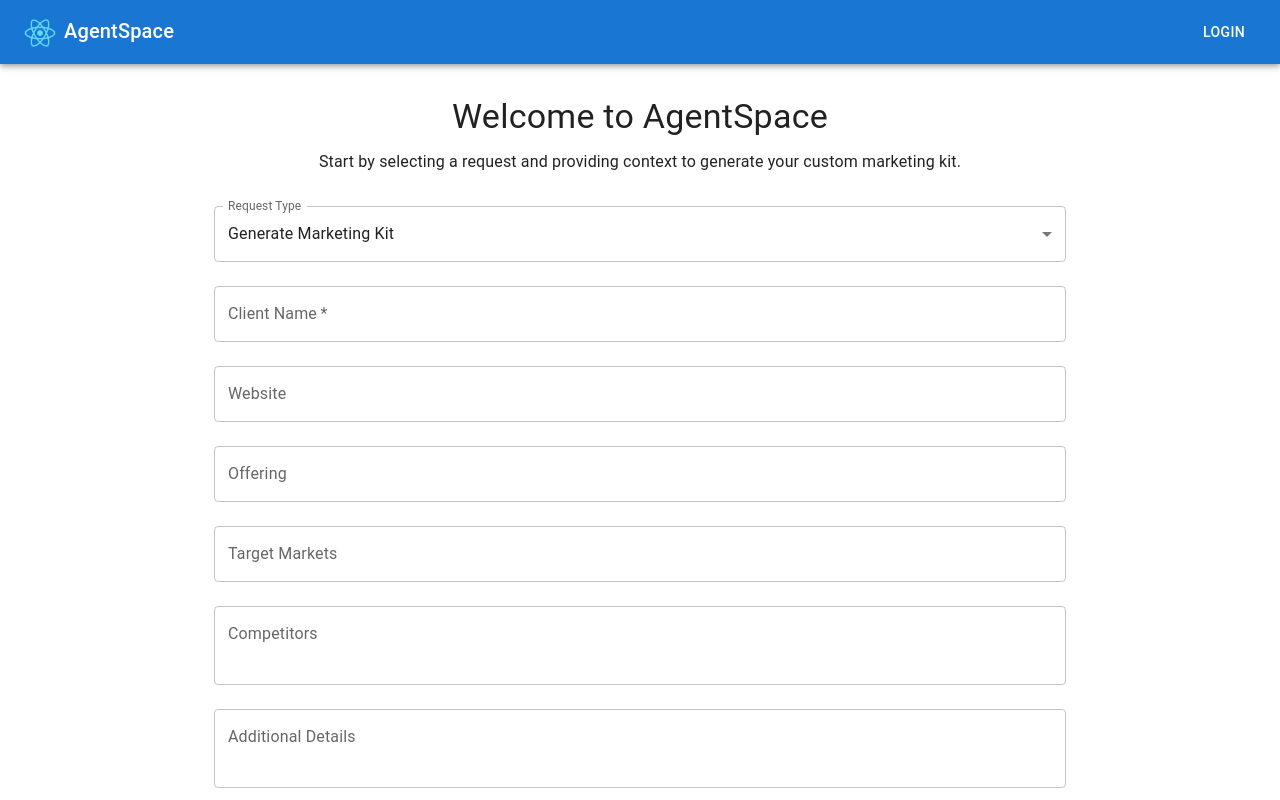
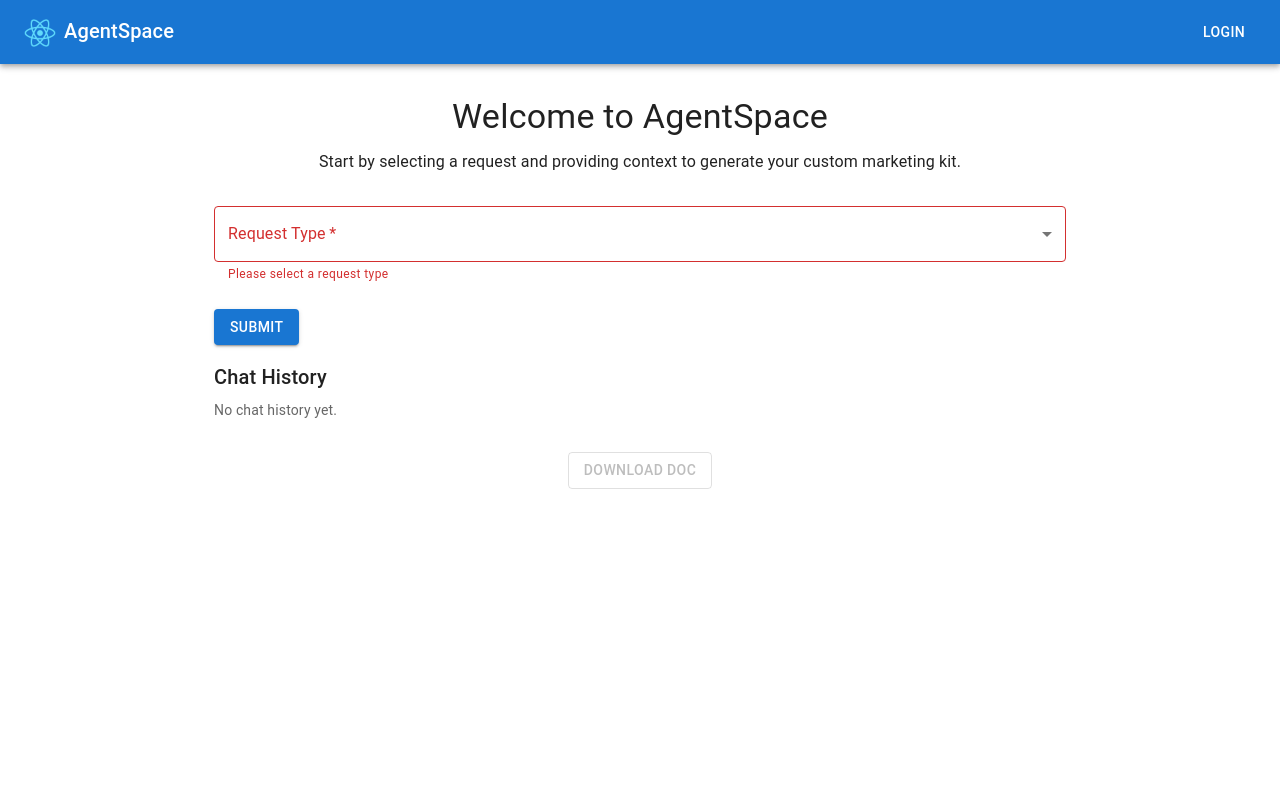
Before and after one commit to brubcha/agentspace, a React (Create React App) app in the folder client/: page / in a window 1280 px wide. Shown: the top 800 px of the page. Built offline with nearby package versions, Linux system fonts and the light colour scheme; some icons are missing.

Commit message:
Describe your changes

```diff
--- a/client/src/components/RequestForm.tsx
+++ b/client/src/components/RequestForm.tsx
@@ -20,7 +20,7 @@ const requestOptions = [
 const RequestForm: React.FC<{ onSubmit: (data: any) => void }> = ({
   onSubmit,
 }) => {
-  const [requestType, setRequestType] = useState("marketing_kit");
+  const [requestType, setRequestType] = useState("");
   const [clientName, setClientName] = useState("");
   const [website, setWebsite] = useState("");
   const [offering, setOffering] = useState("");
@@ -223,7 +223,13 @@ const RequestForm: React.FC<{ onSubmit: (data: any) => void }> = ({
           onChange={(e) => setRequestType(e.target.value)}
           fullWidth
           margin="normal"
+          required
+          error={!requestType}
+          helperText={!requestType ? "Please select a request type" : ""}
         >
+          <MenuItem value="" disabled>
+            -- Select Request Type --
+          </MenuItem>
           {requestOptions.map((option) => (
             <MenuItem key={option.value} value={option.value}>
               {option.label}
```
Also changed, not shown: client/public/team-resources-logo.svg (added), 6 other files (tests, documents, lock files or other folders).
